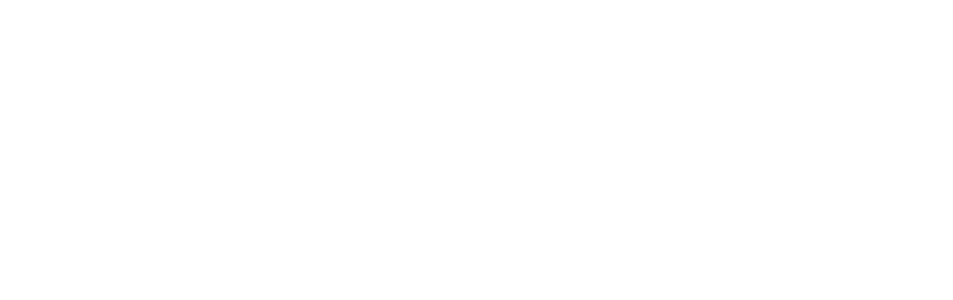
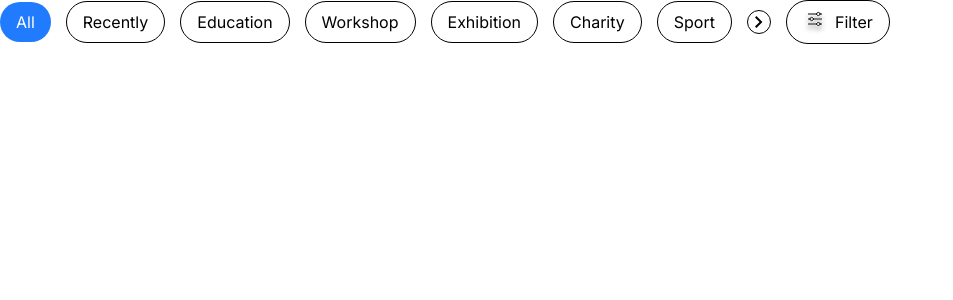
Before and after one commit to MeeReak/smak-chet, a Next.js app: page / in a window 1280 px wide. Shown: the top 300 px of the page, without its empty margins (0-953 px from the left). Built offline with nearby package versions, Linux system fonts and the light colour scheme.

Commit message:
Buttontaps

```diff
--- a/src/app/page.tsx
+++ b/src/app/page.tsx
@@ -1,9 +1,11 @@
-
 import React from "react";
+import { ReqInfo } from "@/components";
+import { Buttontaps } from "@/components/molechules/Tabs/Buttontaps";
 
 const Homepage = () => {
   return (
     <>
+      <Buttontaps/>
 
     </>
   );
--- a/src/components/atoms/Button/Button.tsx
+++ b/src/components/atoms/Button/Button.tsx
@@ -13,8 +13,8 @@
 const Button: FC<ButtonProps> = ({
   children,
   className = "",
-  colorScheme = "primary",
-  size = "medium", // default size set to medium
+  colorScheme = "",
+  size = "", // default size set to medium
   isDisabled = false,
   leftIcon,
   rightIcon,
@@ -22,11 +22,11 @@
   const getColorSchemeClass = (scheme: string) => {
     switch (scheme) {
       case "primary":
-        return "bg-amber-600 hover:bg-amber-400 text-white";
+        return "bg-[#207BFF] text-white";
       case "secondary":
-        return "bg-cyan-600 hover:bg-cyan-400 text-white";
+        return "bg-white hover:bg-[#bdd8ff] hover:text-[#207BFF] hover:border-[#207BFF]";
       default:
-        return "bg-amber-600 hover:bg-amber-400 text-white";
+        return "bg-white";
     }
   };
 
@@ -48,7 +48,7 @@
   const disableStyle = isDisabled
     ? "cursor-not-allowed opacity-50"
     : "cursor-pointer";
-  const combinedClassName = `flex items-center justify-center rounded-lg ${disableStyle} ${colorSchemeClass} ${sizeClass} ${className}`;
+  const combinedClassName = `flex items-center justify-start ${disableStyle} ${colorSchemeClass} ${sizeClass} ${className}`;
 
   return (
     <button disabled={isDisabled} className={combinedClassName}>
--- a/src/components/atoms/Button/ButtonIcon.tsx
+++ b/src/components/atoms/Button/ButtonIcon.tsx
@@ -8,7 +8,7 @@
 const ButtonIcon: React.FC<ButtonIconProps> = ({ icon, className }) => {
   return (
     <button
-      className={`rounded-full flex items-center justify-center cursor-pointer ${className}`}
+      className={` flex items-center justify-center cursor-pointer rounded-full ${className}`}
     >
       {icon}
     </button>
--- /dev/null
+++ b/src/components/molechules/ReqInfo/ReqInfo.tsx
@@ -0,0 +1,36 @@
+import { Button, Typography } from "@/components";
+import React, { FC, ReactNode } from "react";
+import Image from "next/image";
+
+interface ReqInfoProps {
+  title?: string;
+  description?: string;
+}
+
+const ReqInfo: FC<ReqInfoProps> = ({ title, description }) => {
+  return (
+    <div>
+      <Button
+        leftIcon={
+          <Image
+            src="assets/icons/age.svg"
+            alt={"age"}
+            height={25}
+            width={25}
+          />
+        }
+        className="w-[435px]  h-[70px] bg-yellow-500 rounded-xl border-[1px] border-black "
+      >
+        <div className="bg-red-500">
+          <Typography className="font-weight-200" fontSize="h5" align="left">
+            Age
+          </Typography>
+          <Typography className="text-gray-400 " fontSize="h6">
+            18 - 51+
+          </Typography>
+        </div>
+      </Button>
+    </div>
+  );
+};
+export { ReqInfo };
--- /dev/null
+++ b/src/components/molechules/ReqInfo/index.ts
@@ -0,0 +1,2 @@
+import { ReqInfo } from "./ReqInfo";
+export { ReqInfo };
--- /dev/null
+++ b/src/components/molechules/Tabs/Buttontaps.tsx
@@ -0,0 +1,130 @@
+import React from "react";
+import { Button } from "@/components";
+import { ButtonIcon } from "@/components";
+
+export const Buttontaps = () => {
+  return (
+    <div className="flex items-center space-x-[15px] rounded-full">
+      <Button
+        colorScheme="primary"
+        className=" border-black text-black-900 rounded-full "
+      >
+        All
+      </Button>
+      <Button
+        colorScheme="secondary"
+        className=" border-black border-[1px] text-black-900 rounded-full"
+      >
+        Recently
+      </Button>
+      <Button
+        colorScheme="secondary"
+        className=" border-black border-[1px] text-black-900 rounded-full"
+      >
+        Education
+      </Button>
+      <Button
+        colorScheme="secondary"
+        className=" border-black border-[1px] text-black-900 rounded-full"
+      >
+        Workshop
+      </Button>
+      <Button
+        colorScheme="secondary"
+        className=" border-black border-[1px] text-black-900 rounded-full"
+      >
+        Exhibition
+      </Button>
+      <Button
+        colorScheme="secondary"
+        className=" border-black border-[1px] text-black-900 rounded-full"
+      >
+        Charity
+      </Button>
+      <Button
+        colorScheme="secondary"
+        className=" border-black border-[1px] text-black-900 rounded-full"
+      >
+        Sport
+      </Button>
+      <ButtonIcon
+        className=" rounded-full bg-white w-6 h-6 border-[1px] border-black"
+        icon={
+          <svg
+            width="8"
+            height="12"
+            viewBox="0 0 8 12"
+            fill="none"
+            xmlns="http://www.w3.org/2000/svg"
+          >
+            <path
+              d="M0 10.58L4.58 6L0 1.41L1.41 0L7.41 6L1.41 12L0 10.58Z"
+              fill="black"
+            />
+          </svg>
+        }
+      />
+      <Button
+        leftIcon={
+          <svg
+            width="24"
+            height="26"
+            viewBox="0 0 24 26"
+            fill="none"
+            xmlns="http://www.w3.org/2000/svg"
+          >
+            <g filter="url(#filter0_d_2173_360)">
+              <path
+                d="M7.0026 10.0013H5.33594M7.0026 10.0013C7.0026 10.4433 7.1782 10.8673 7.49076 11.1798C7.80332 11.4924 8.22724 11.668 8.66927 11.668C9.1113 11.668 9.53522 11.4924 9.84778 11.1798C10.1603 10.8673 10.3359 10.4433 10.3359 10.0013M7.0026 10.0013C7.0026 9.55927 7.1782 9.13535 7.49076 8.82279C7.80332 8.51023 8.22724 8.33464 8.66927 8.33464C9.1113 8.33464 9.53522 8.51023 9.84778 8.82279C10.1603 9.13535 10.3359 9.55927 10.3359 10.0013M10.3359 10.0013H18.6693M17.0026 15.0013C17.0026 14.5593 16.827 14.1354 16.5144 13.8228C16.2019 13.5102 15.778 13.3346 15.3359 13.3346C14.8939 13.3346 14.47 13.5102 14.1574 13.8228C13.8449 14.1354 13.6693 14.5593 13.6693 15.0013M17.0026 15.0013C17.0026 15.4433 16.827 15.8673 16.5144 16.1798C16.2019 16.4924 15.778 16.668 15.3359 16.668C14.8939 16.668 14.47 16.4924 14.1574 16.1798C13.8449 15.8673 13.6693 15.4433 13.6693 15.0013M17.0026 15.0013H18.6693M13.6693 15.0013H5.33594M17.0026 5.0013C17.0026 4.55927 16.827 4.13535 16.5144 3.82279C16.2019 3.51023 15.778 3.33464 15.3359 3.33464C14.8939 3.33464 14.47 3.51023 14.1574 3.82279C13.8449 4.13535 13.6693 4.55927 13.6693 5.0013M17.0026 5.0013C17.0026 5.44333 16.827 5.86725 16.5144 6.17981C16.2019 6.49237 15.778 6.66797 15.3359 6.66797C14.8939 6.66797 14.47 6.49237 14.1574 6.17981C13.8449 5.86725 13.6693 5.44333 13.6693 5.0013M17.0026 5.0013L18.6693 5.0013M13.6693 5.0013H5.33594"
+                stroke="black"
+                stroke-linecap="round"
+                stroke-linejoin="round"
+              />
+            </g>
+            <defs>
+              <filter
+                id="filter0_d_2173_360"
+                x="-2"
+                y="0"
+                width="28"
+                height="28"
+                filterUnits="userSpaceOnUse"
+                color-interpolation-filters="sRGB"
+              >
+                <feFlood flood-opacity="0" result="BackgroundImageFix" />
+                <feColorMatrix
+                  in="SourceAlpha"
+                  type="matrix"
+                  values="0 0 0 0 0 0 0 0 0 0 0 0 0 0 0 0 0 0 127 0"
+                  result="hardAlpha"
+                />
+                <feOffset dy="4" />
+                <feGaussianBlur stdDeviation="2" />
+                <feComposite in2="hardAlpha" operator="out" />
+                <feColorMatrix
+                  type="matrix"
+                  values="0 0 0 0 0 0 0 0 0 0 0 0 0 0 0 0 0 0 0.25 0"
+                />
+                <feBlend
+                  mode="normal"
+                  in2="BackgroundImageFix"
+                  result="effect1_dropShadow_2173_360"
+                />
+                <feBlend
+                  mode="normal"
+                  in="SourceGraphic"
+                  in2="effect1_dropShadow_2173_360"
+                  result="shape"
+                />
+              </filter>
+            </defs>
+          </svg>
+        }
+        colorScheme="secondary"
+        className=" border-black border-[1px] text-black-900 rounded-full"
+      >
+        Filter
+      </Button>
+    </div>
+  );
+};
--- a/src/components/molechules/index.ts
+++ b/src/components/molechules/index.ts
@@ -1 +1,2 @@
 export * from './Card'
+export * from './ReqInfo'
```
Also changed, not shown: public/assets/icons/age.svg (added), public/assets/icons/language.svg (added), src/components/index.ts (line endings or trailing spaces), src/components/molechules/Tabs/index.ts (added).
